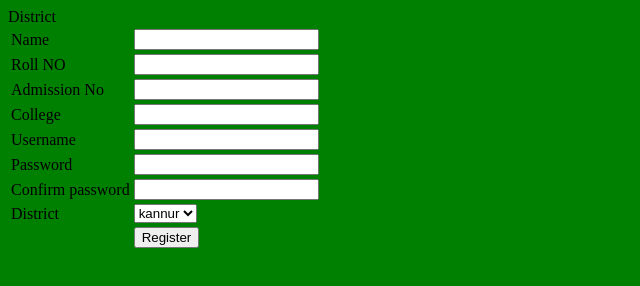
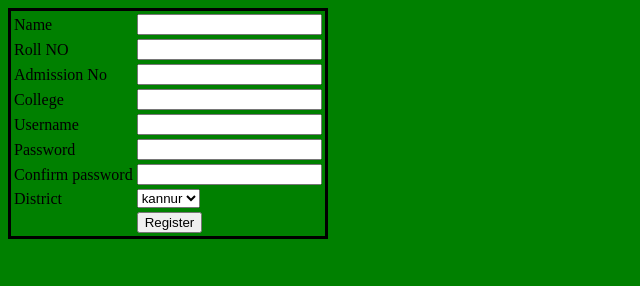
Before and after one commit to nikhilymc/ICTAFULLSTACK, a website: page html_css/register.html in a window 1280 px wide. Shown: the whole page, without its empty margins (0-640 px from the left). Drawn offline with Linux system fonts and the light colour scheme.

Commit message:
style internal

```diff
--- a/html_css/register.html
+++ b/html_css/register.html
@@ -4,10 +4,18 @@
     <meta charset="UTF-8">
     <meta name="viewport" content="width=<device-width>, initial-scale=1.0">
     <meta http-equiv="X-UA-Compatible" content="ie=edge">
-    <title>Document</title>   <tr>District</tr>
+    <title>Document</title>
+    <style>
+    body{
+        background: green;;
+    }
+    table{
+        border: 3px solid black;
+    }
+    </style>
 </head>
-<body style="background:green">
-    <table>
+<body >
+    <table >
         <tr>
             <td>Name</td>
             <td><input type="text" name="" id=""></td>
```
